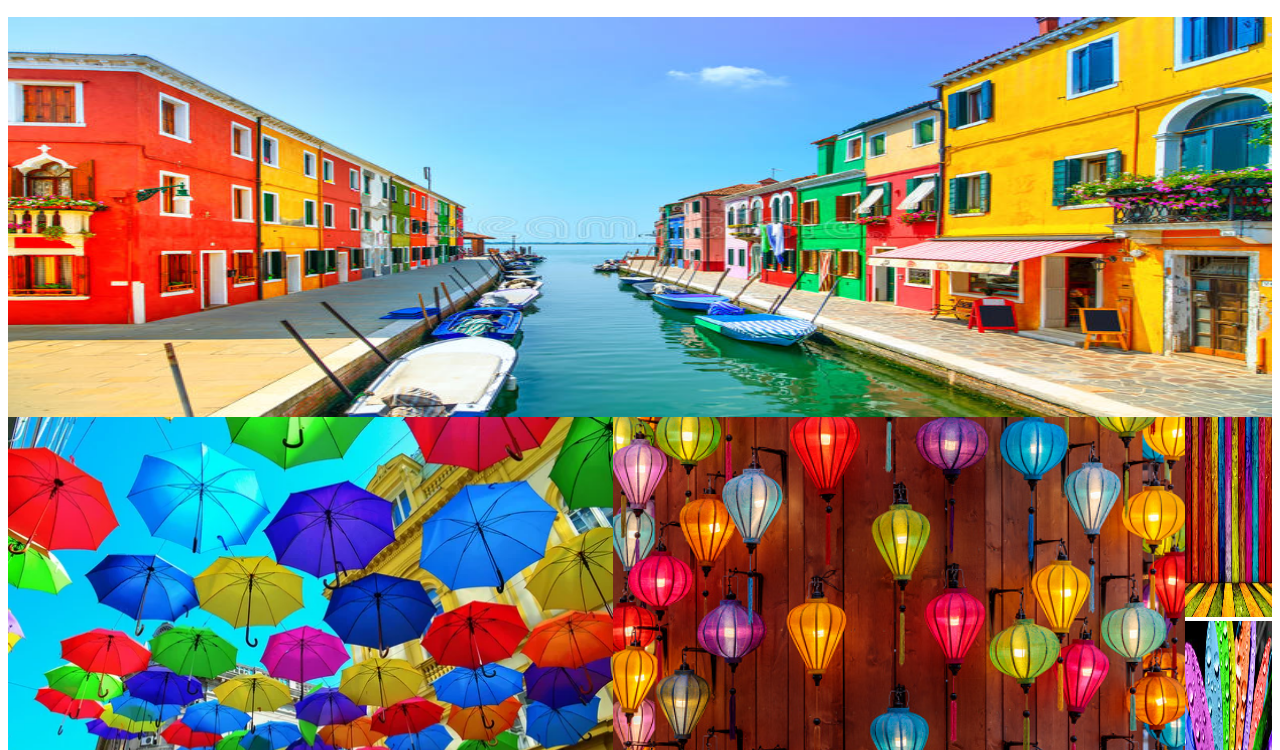
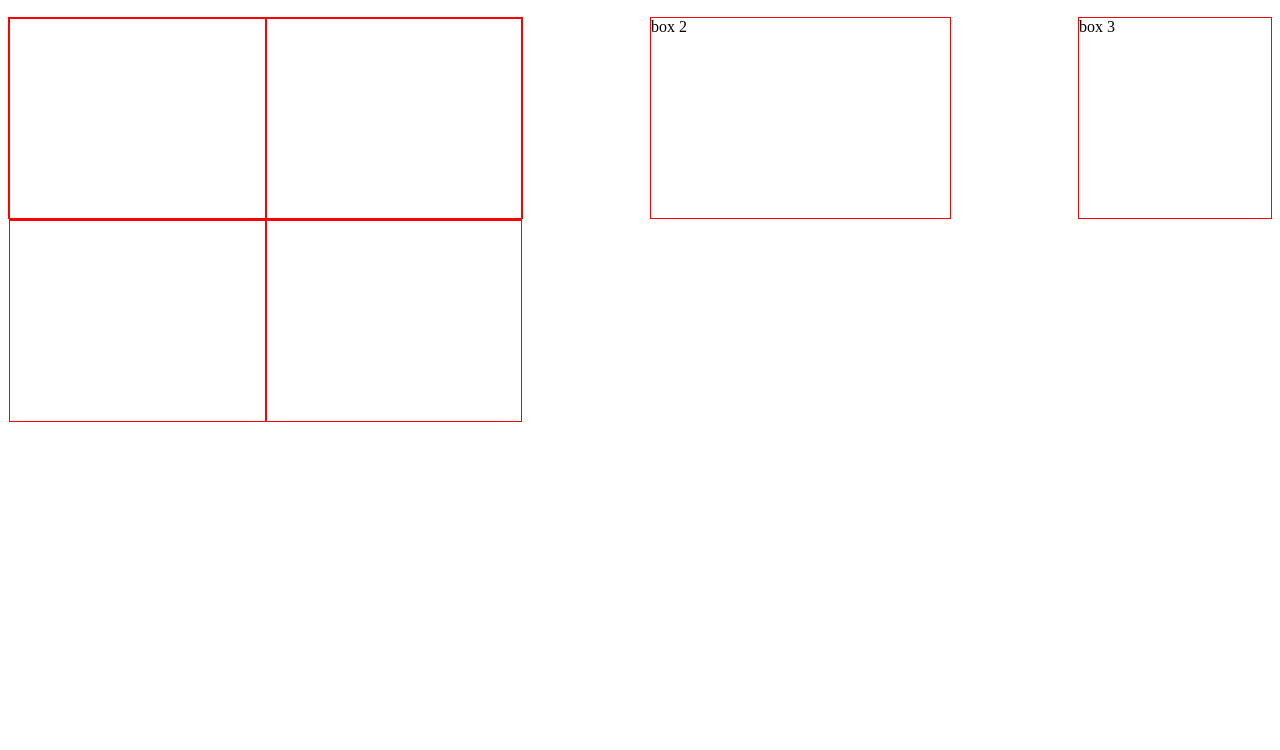
Before and after one commit to saikat20034/Milestone-2_module-2, a plain HTML site: page index.html in a window 1280 px wide. Shown: the part 50-800 px from the top of the page. Drawn offline with Linux system fonts and the light colour scheme.

Commit message:
grid done

```diff
--- a/index.html
+++ b/index.html
@@ -10,7 +10,7 @@
   <header>
     <h2>My picture Collage </h2>
   </header>
- <section>
+ <!-- <section>
   <div class="row">
       <img src="./images/A.jpg" alt="">
     </div>
@@ -30,12 +30,24 @@
       <div class="square">
         <img src="./images/G.jpg" alt="">
         </div>
+        </div>
 
         <div>
           <img src="./images/H.jpg" alt="">
         </div>
 
-    </div>
- </section>
+
+ </section> -->
+
+ <div class="girdContainer">
+  <div class="box box1">
+    <div class="box"></div>
+    <div class="box"></div>
+    <div class="box"></div>
+    <div class="box"></div>
+  </div>
+  <div class="box box2">box 2</div>
+  <div class="box box3">box 3</div>
+ </div>
 </body>
 </html>
--- a/style.css
+++ b/style.css
@@ -1,4 +1,4 @@
-.row{
+/* .row{
   height: 400px;
   display: flex;
 }
@@ -12,4 +12,30 @@ img{
 .square img{
   display: grid;
   grid-template-columns: repeat(2, 1fr);
+} */
+.box {
+  height: 200px;
+  /* width: 200px; */
+  border: 1px solid red;
 }
+.girdContainer {
+  display: grid;
+  grid-template-columns: repeat(12, 1fr);
+  gap: 20px;
+}
+.girdContainer .box1 {
+  grid-column-start:1;
+  grid-column-end:6;
+  display: grid;
+  grid-template-columns: repeat(2, 1fr);
+
+}
+.girdContainer .box2 {
+  grid-column-start:7;
+  grid-column-end:10;
+
+}.girdContainer .box3 {
+  grid-column-start:11;
+  grid-column-end:13;
+
+}
```
